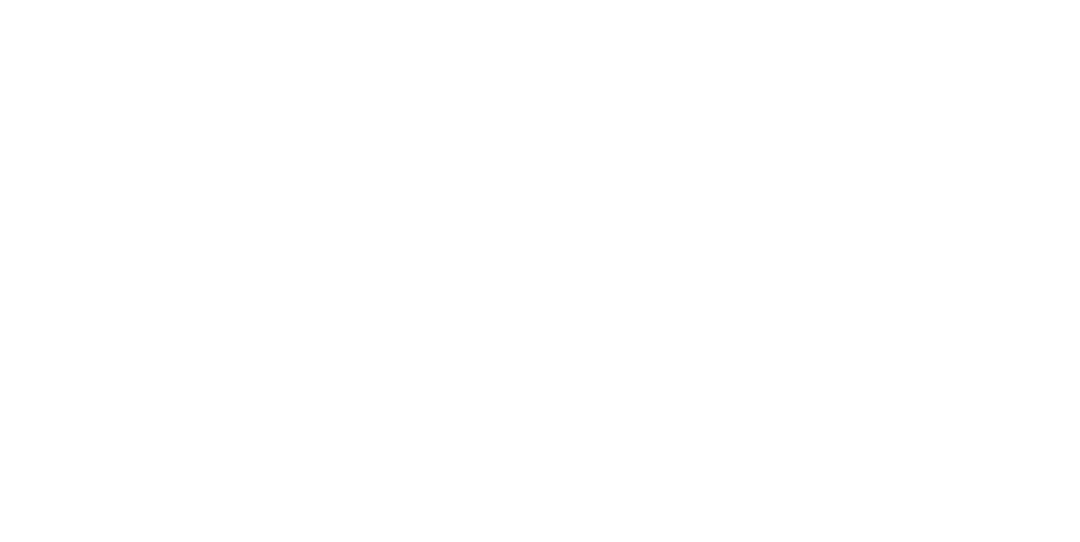
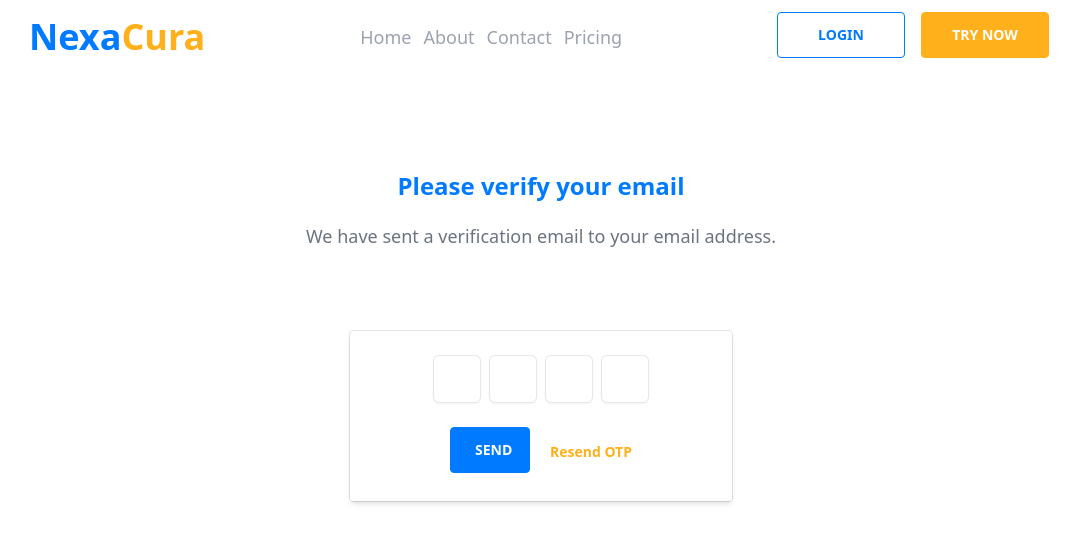
Before and after one commit to luciferpeter88/nexacura, a React (Create React App) app: page /verifying-email in a window 1280 px wide. Before the commit this address had no page. Shown: the top 542 px of the page, without its empty margins (99-1179 px from the left). Built offline with nearby package versions, Linux system fonts and the light colour scheme.

Commit message:
New pages

```diff
--- a/src/App.js
+++ b/src/App.js
@@ -7,6 +7,9 @@
 import Register from "./Pages/Register/Register";
 import Pricing from "./Pages/Pricing/Pricing";
 import Nav from "./Components/Nav/Nav";
+import VerifyingEmail from "./Pages/VerifyingEmail/VerifyingEmail";
+import VerifiedEmail from "./Pages/VerifiedEmail/VerifiedEmail";
+import SelectPlan from "./Pages/SelectPlan/SelectPlan";
 
 function App() {
   return (
@@ -20,6 +23,9 @@
             <Route path="/login" element={<Login />} />
             <Route path="/register" element={<Register />} />
             <Route path="/pricing" element={<Pricing />} />
+            <Route path="/verifying-email" element={<VerifyingEmail />} />
+            <Route path="/verified-email" element={<VerifiedEmail />} />
+            <Route path="/select-plan" element={<SelectPlan />} />
           </Route>
         </Routes>
       </BrowserRouter>
--- a/src/Components/Button/OutlineButton.js
+++ b/src/Components/Button/OutlineButton.js
@@ -9,9 +9,11 @@
   hoverBackgroundColor,
   backgroundColor,
   width,
+  onClick,
 }) {
   return (
     <button
+      onClick={onClick}
       className={`${backgroundColor} outline-none mr-1 mb-1 border border-solid ${borderColor} w-32 ${width} rounded px-6 py-3  text-sm font-bold ${textColor} uppercase focus:outline-none ${hoverBorderColor} ${hoverTextColor} ${hoverBackgroundColor} transition-all duration-150 ease-in-out`}
     >
       {buttonText}
--- a/src/Components/Card/SubscriptionCard.js
+++ b/src/Components/Card/SubscriptionCard.js
@@ -11,7 +11,7 @@
       }`}
     >
       <div className="text-center p-4 bg-gradient-to-r from-primary to-[#11a5e9]">
-        <Text className="text-2xl text-white font-semibold mb-1">{name}</Text>
+        <Text className="text-xl text-white font-semibold mb-1">{name}</Text>
         <Text className="text-xs text-white">{duration}</Text>
       </div>
       <div className="text-center -mt-8 mb-4">
--- /dev/null
+++ b/src/Components/PricingComponent/PricingComponent.js
@@ -0,0 +1,36 @@
+import React from "react";
+import Text from "../Text/Text";
+import SubscriptionCard from "../Card/SubscriptionCard";
+import subscriptions from "../../data/subscriptions";
+
+function PricingComponent() {
+  return (
+    <div>
+      <div>
+        <Text
+          className="text-2xl text-center text-primary mt-24 mb-5"
+          size="txtOpenSansBold50"
+          htmlTag="h1"
+        >
+          Choose your plan
+        </Text>
+        <Text className="text-gray-500 text-lg text-center">
+          Lorem Ipsum is simply dummy text of the printing and typesetting
+          industry.
+        </Text>
+      </div>
+      <div className="font-[sans-serif] text-[#333]">
+        <div className="xl:px-32 px-10 mx-auto">
+          <div className="text-center"></div>
+          <div className="grid lg:grid-cols-3 sm:grid-cols-2 gap-8 mt-6 max-sm:max-w-sm max-sm:mx-auto">
+            {subscriptions.map((subscription) => (
+              <SubscriptionCard key={subscription.id} {...subscription} />
+            ))}
+          </div>
+        </div>
+      </div>
+    </div>
+  );
+}
+
+export default PricingComponent;
--- a/src/Pages/Register/Register.js
+++ b/src/Pages/Register/Register.js
@@ -10,6 +10,7 @@
 import Text from "../../Components/Text/Text";
 import { NavLink } from "react-router-dom";
 import OutlineButton from "../../Components/Button/OutlineButton";
+
 // Import necessary icons
 
 const iconSelector = (name) => {
@@ -98,7 +99,7 @@
                   hoverBorderColor="hover:border-secondary"
                   textColor="text-white"
                   hoverTextColor="hover:text-secondary"
-                  buttonText="Login"
+                  buttonText="Register"
                   hoverBackgroundColor="hover:bg-transparent"
                   backgroundColor="bg-primary"
                   width="w-full"
--- /dev/null
+++ b/src/Pages/SelectPlan/SelectPlan.js
@@ -0,0 +1,12 @@
+import React from "react";
+import PricingComponent from "../../Components/PricingComponent/PricingComponent";
+
+function SelectPlan() {
+  return (
+    <div>
+      <PricingComponent />
+    </div>
+  );
+}
+
+export default SelectPlan;
--- /dev/null
+++ b/src/Pages/VerifiedEmail/VerifiedEmail.js
@@ -0,0 +1,37 @@
+import React from "react";
+import { FaCheck } from "react-icons/fa";
+import Text from "../../Components/Text/Text";
+import OutlineButton from "../../Components/Button/OutlineButton";
+
+function VerifiedEmail() {
+  return (
+    <div className=" flex items-center justify-center h-screen">
+      <div className="flex flex-col items-center justify-center">
+        <div className=" w-44 h-44 rounded-full bg-yellow-200 flex justify-center items-center ">
+          <div className="  w-24 h-24 rounded-full bg-secondary flex justify-center items-center   ">
+            <FaCheck className=" text-white text-4xl" />
+          </div>
+        </div>
+        <Text className="text-2xl  font-bold text-primary">
+          Email Verified Successfully
+        </Text>
+        <Text className="text-gray-500 text-lg">
+          Your email has been verified successfully
+        </Text>
+
+        <OutlineButton
+          borderColor="border-primary"
+          hoverBorderColor="hover:border-secondary"
+          textColor="text-white"
+          hoverTextColor="hover:text-secondary"
+          buttonText="Continue"
+          hoverBackgroundColor="hover:bg-transparent"
+          backgroundColor="bg-primary"
+          width=" w-full"
+        />
+      </div>
+    </div>
+  );
+}
+
+export default VerifiedEmail;
--- /dev/null
+++ b/src/Pages/VerifyingEmail/VerifyingEmail.js
@@ -0,0 +1,80 @@
+import React from "react";
+import Text from "../../Components/Text/Text";
+import OutlineButton from "../../Components/Button/OutlineButton";
+
+function VerifyingEmail() {
+  const [otp, setOtp] = React.useState(["", "", "", ""]);
+
+  const handleChange = (index) => (e) => {
+    const newOtp = [...otp];
+    newOtp[index] = e.target.value;
+    setOtp(newOtp);
+  };
+
+  const handleSubmit = (e) => {
+    e.preventDefault();
+    // Handle the OTP verification logic here
+    console.log(otp.join(""));
+  };
+
+  const handleResendOTP = () => {
+    // Handle OTP resend logic here
+    console.log("OTP Resend");
+  };
+
+  return (
+    <div>
+      <Text
+        className="text-2xl text-center text-primary mt-24 mb-5"
+        size="txtOpenSansBold50"
+        htmlTag="h1"
+      >
+        Please verify your email
+      </Text>
+      <Text className="text-gray-500 text-lg text-center mb-10">
+        We have sent a verification email to your email address.{" "}
+      </Text>
+      <div className=" mx-auto border max-w-sm mt-20 rounded">
+        <form className="shadow-md px-4 py-6" onSubmit={handleSubmit}>
+          <div className="flex justify-center gap-2 mb-6">
+            {otp.map((value, index) => (
+              <input
+                key={index}
+                className="w-12 h-12 text-center border focus:outline-primary rounded-md shadow-sm "
+                type="text"
+                maxLength="1"
+                pattern="[0-9]"
+                inputMode="numeric"
+                autoComplete="one-time-code"
+                required
+                value={value}
+                onChange={handleChange(index)}
+              />
+            ))}
+          </div>
+          <div className="flex items-center justify-center">
+            <OutlineButton
+              borderColor="border-primary"
+              hoverBorderColor="hover:border-secondary"
+              textColor="text-white"
+              hoverTextColor="hover:text-secondary"
+              buttonText="Send"
+              hoverBackgroundColor="hover:bg-transparent"
+              backgroundColor="bg-primary"
+              width=" w-[5rem]"
+            />
+            <button
+              className="inline-block align-baseline font-bold text-sm text-secondary hover:text-primary ml-4"
+              type="button"
+              onClick={handleResendOTP}
+            >
+              Resend OTP
+            </button>
+          </div>
+        </form>
+      </div>
+    </div>
+  );
+}
+
+export default VerifyingEmail;
--- a/src/data/subscriptions.js
+++ b/src/data/subscriptions.js
@@ -9,8 +9,6 @@
       "10 GB Storage",
       "6 Team Members",
       "Unlimited Book Mark",
-      "Unlimited basic feature",
-      "Unlimited updates",
     ],
   },
   {
@@ -23,8 +21,6 @@
       "100 GB Storage",
       "15 Team Members",
       "Unlimited Book Mark",
-      "Unlimited basic feature",
-      "Unlimited updates",
     ],
     popular: true,
   },
@@ -38,8 +34,6 @@
       "300 GB Storage",
       "50 Team Members",
       "Unlimited Book Mark",
-      "Unlimited basic feature",
-      "Unlimited updates",
     ],
   },
 ];
```
Also changed, not shown: src/Pages/Pricing/Pricing.js (+2 -25 lines).
